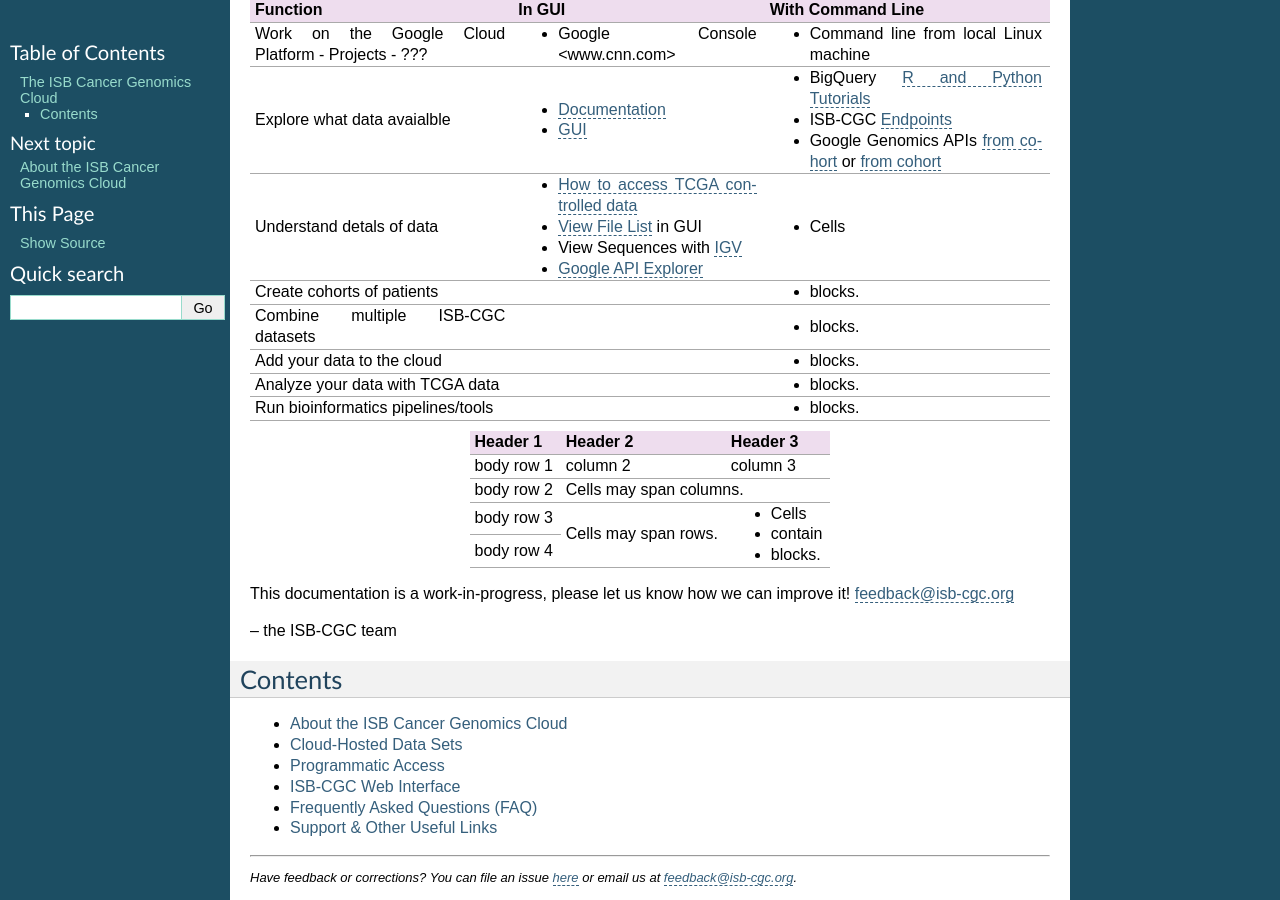
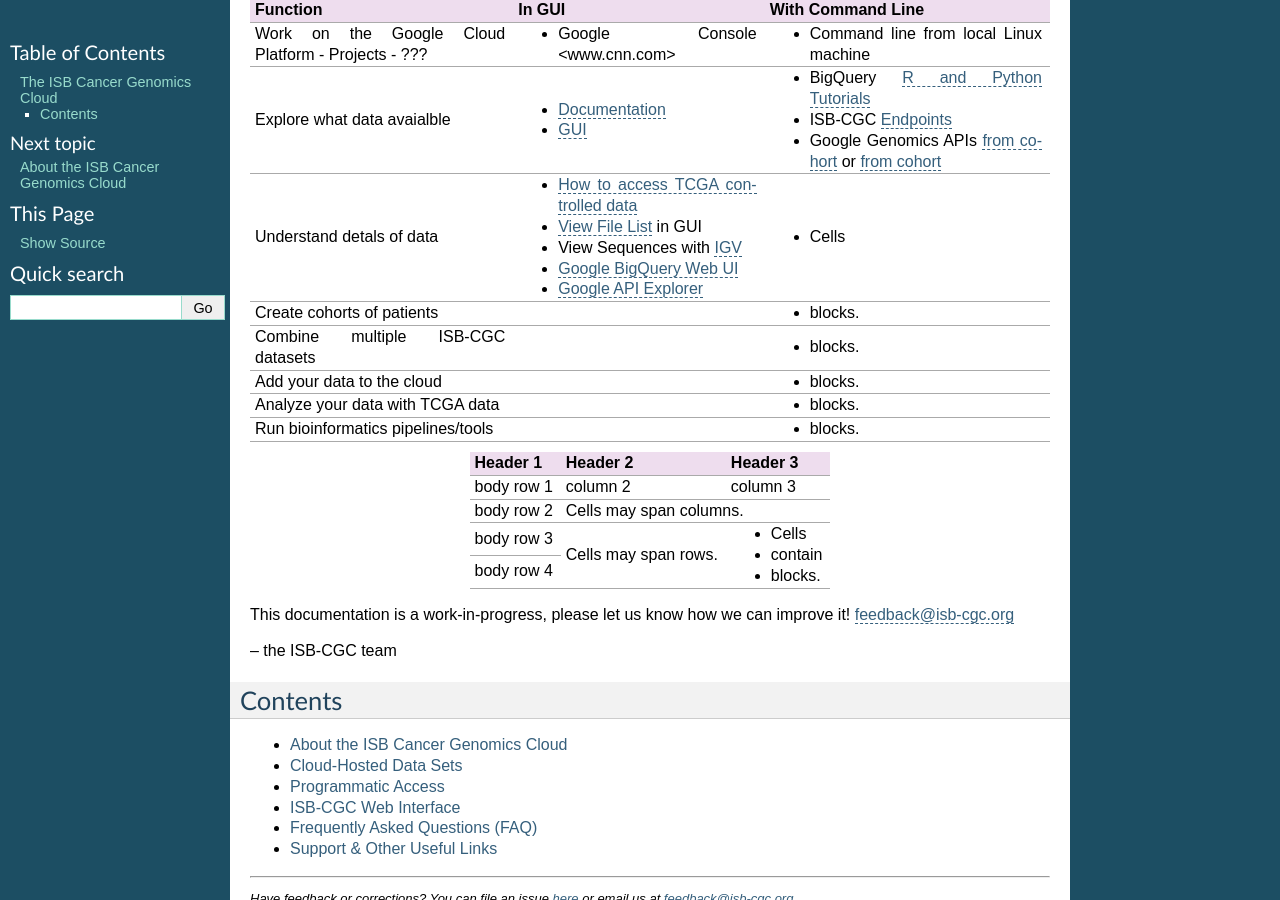
Before and after one commit to isb-cgc/readthedocs, a Sphinx documentation site: the page built from docs/source/index.rst, in a window 1280 px wide and 900 px high, scrolled down 814 px. Built offline with Sphinx 7.4.7, drawn with Linux system fonts in a browser that asks for light colours.

Commit message:
Update index.rst

```diff
--- a/docs/source/index.rst
+++ b/docs/source/index.rst
@@ -40,6 +40,7 @@ The table below describes the types of functions that can be performed in ISB-CG
 |Understand detals of data          |- `How to access TCGA controlled data </webapp/Gaining-Access-To-TCGA-Contolled-Access-Data.html>`_                             |- Cells                                                                                                                                                           |
 |                                   |- `View File List </webapp/Saved-Cohorts.html?highlight="view file list">`_ in GUI                                              |                                                                                                                                                                  |
 |                                   |- View Sequences with `IGV </webapp/IGV-Browser.html>`_                                                                         |                                                                                                                                                                  |
+|                                   |- `Google BigQuery Web UI </progapi/bigqueryGUI/WalkthroughOfGoogleBigQuery.rst>`_                                              |                                                                                                                                                                  |
 |                                   |- `Google API Explorer <https://apis-explorer.appspot.com/apis-explorer/?base=https://api-dot-isb-cgc.appspot.com/_ah/api#p/>`_ |                                                                                                                                                                  |
 +-----------------------------------+--------------------------------------------------------------------------------------------------------------------------------+------------------------------------------------------------------------------------------------------------------------------------------------------------------+
 |Create cohorts of patients         |                                                                                                                                |- blocks.                                                                                                                                                         |
```
